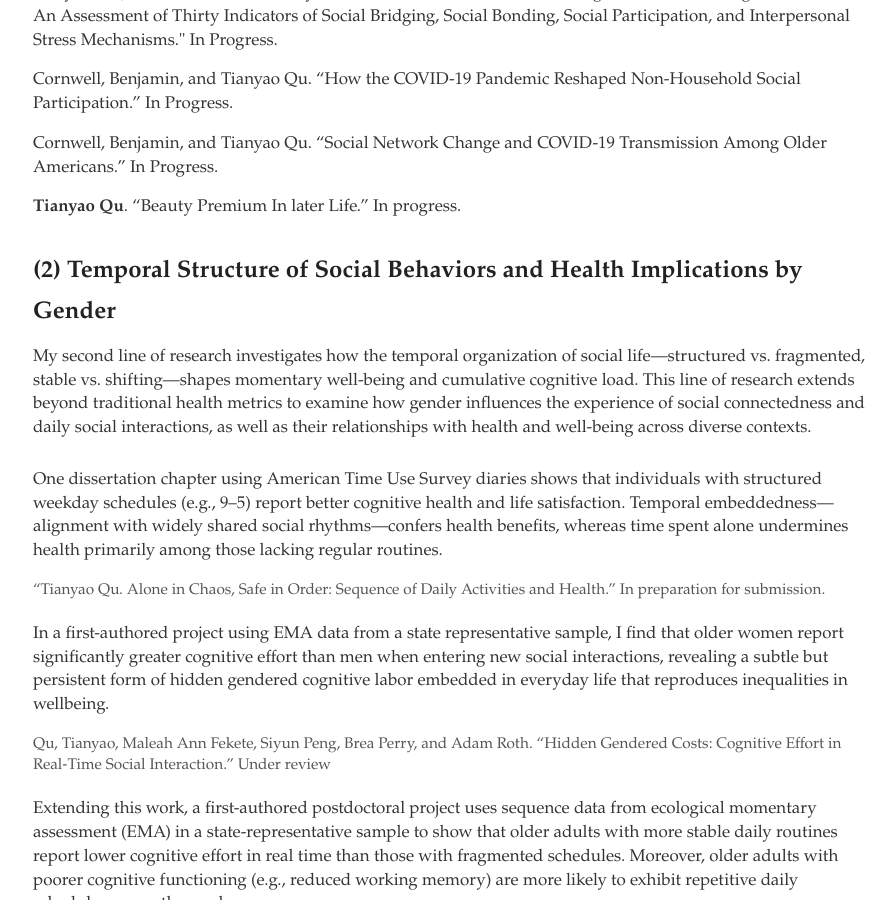
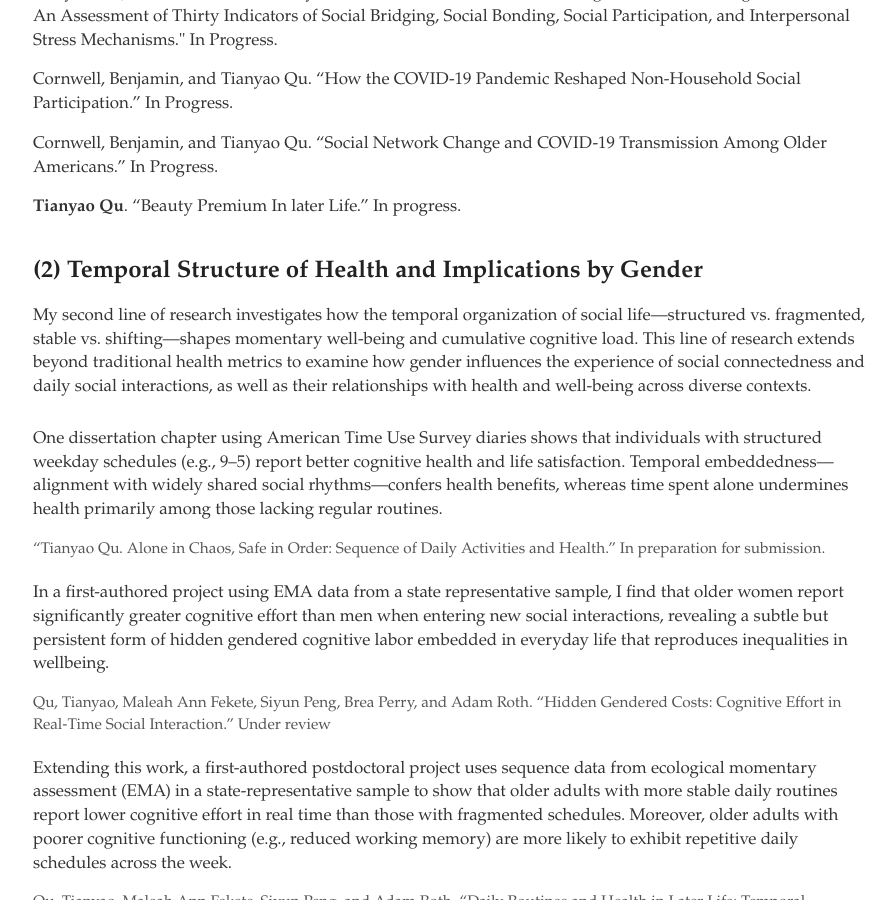
Before and after one commit to windyqu/windyqu.github.io, a Jekyll site: the page built from research/index.html, in a window 1280 px wide and 900 px high, scrolled down 1552 px. Shown: the whole window, without its empty margins (191-1087 px from the left). Built offline with Jekyll 4.4.1, drawn with Linux system fonts in a browser that asks for light colours.

Commit message:
Update index.html

```diff
--- a/research/index.html
+++ b/research/index.html
@@ -185,7 +185,7 @@ Cornwell, Benjamin, and Tianyao Qu. “Social Network Change and COVID-19 Transm
 
 
 
-  <h3 class="sub-title">(2) Temporal Structure of Social Behaviors and Health Implications by Gender</h3>
+  <h3 class="sub-title">(2) Temporal Structure of Health and Implications by Gender</h3>
 
   <p>
     My second line of research investigates how the temporal organization of social life—structured vs. fragmented, stable vs. shifting—shapes
```
